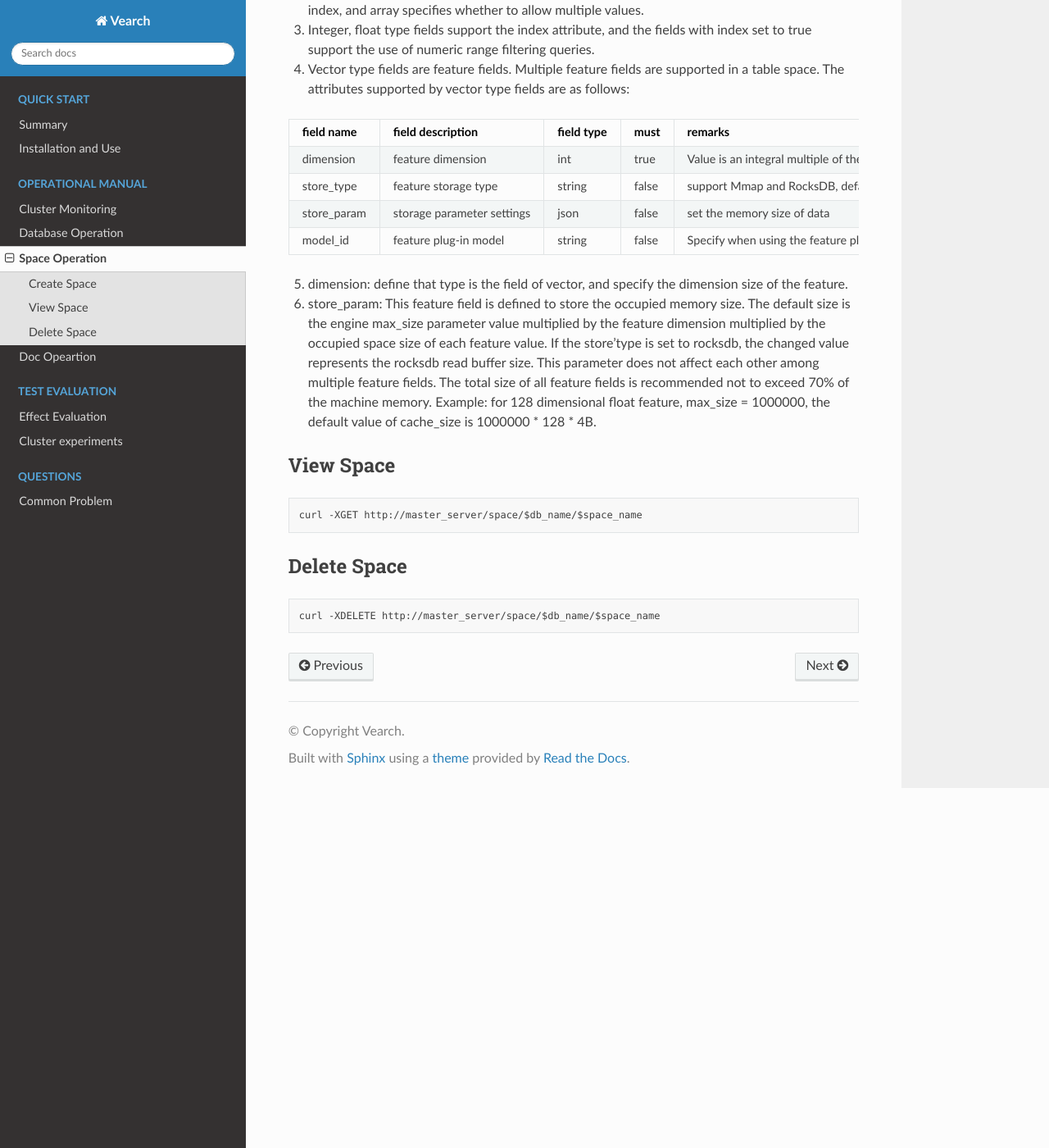
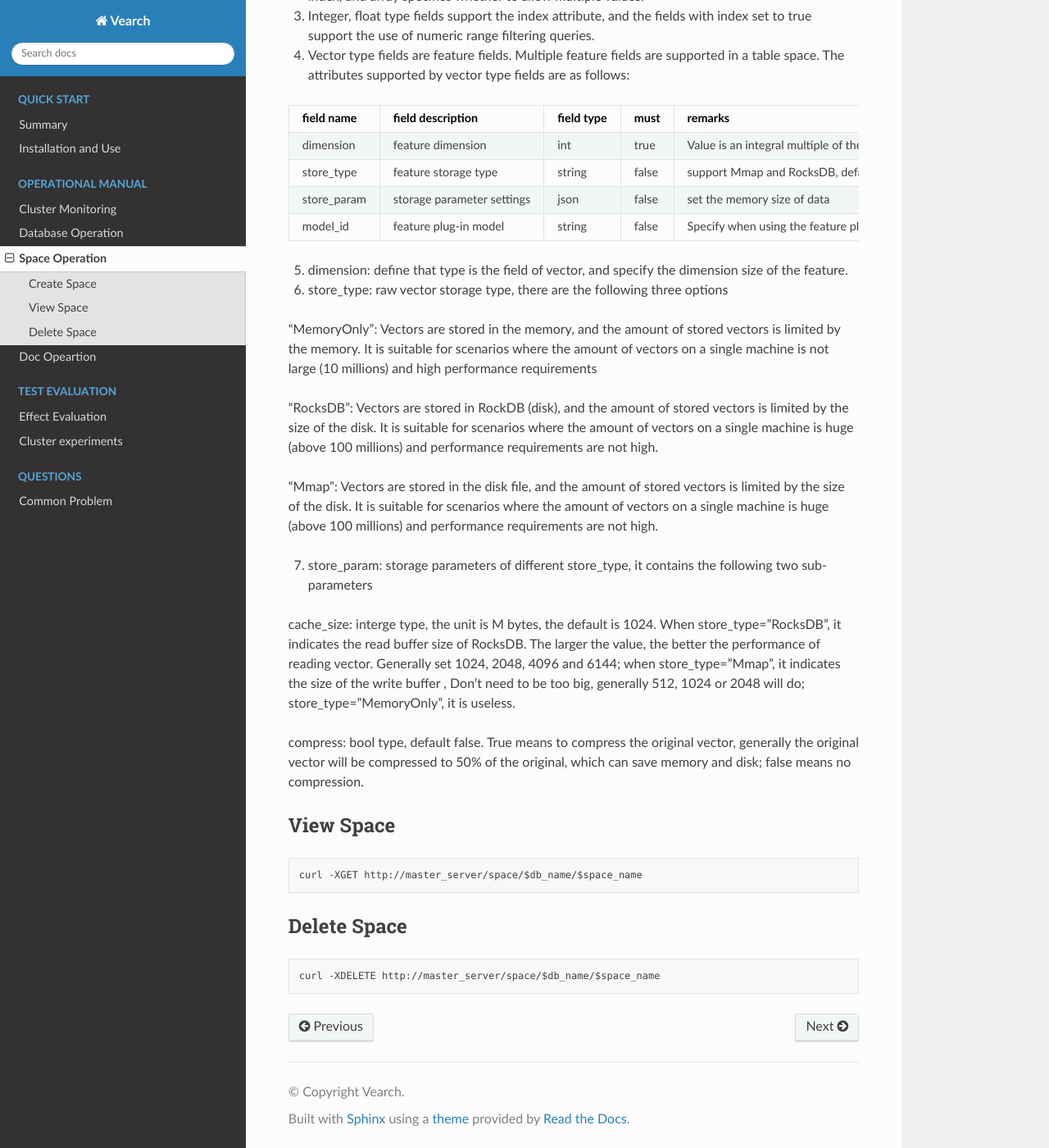
Before and after one commit to nizyun/vs_en, a Sphinx documentation site: the page built from docs/source/use_op/op_space.rst, in a window 1280 px wide and 1400 px high, scrolled down 2361 px. Shown: the whole window at 82% size. Built offline with Sphinx 7.4.7 and the Read the Docs theme 2.0.0, drawn with Linux system fonts in a browser that asks for light colours; pages that are not in the unit, such as notebooks, are missing from menus; some of the changed text lies outside the part shown.

Commit message:
Update op_space.rst

```diff
--- a/docs/source/use_op/op_space.rst
+++ b/docs/source/use_op/op_space.rst
@@ -50,9 +50,8 @@ Create Space
           "field7": {
               "type": "vector",
               "dimension": 256,
-              "store_type": "Mmap",
+              "store_type": "MemoryOnly",
               "store_param": {
-                  "cache_size": 2000
               }
           }
       }
@@ -139,7 +138,19 @@ properties config:
 
 5. dimension: define that type is the field of vector, and specify the dimension size of the feature.
 
-6. store_param: This feature field is defined to store the occupied memory size. The default size is the engine max_size parameter value multiplied by the feature dimension multiplied by the occupied space size of each feature value. If the store'type is set to rocksdb, the changed value represents the rocksdb read buffer size. This parameter does not affect each other among multiple feature fields. The total size of all feature fields is recommended not to exceed 70% of the machine memory. Example: for 128 dimensional float feature, max_size = 1000000, the default value of cache_size is 1000000 * 128 * 4B.
+6. store_type: raw vector storage type, there are the following three options
+
+"MemoryOnly": Vectors are stored in the memory, and the amount of stored vectors is limited by the memory. It is suitable for scenarios where the amount of vectors on a single machine is not large (10 millions) and high performance requirements
+
+"RocksDB": Vectors are stored in RockDB (disk), and the amount of stored vectors is limited by the size of the disk. It is suitable for scenarios where the amount of vectors on a single machine is huge (above 100 millions) and performance requirements are not high.
+
+"Mmap": Vectors are stored in the disk file, and the amount of stored vectors is limited by the size of the disk. It is suitable for scenarios where the amount of vectors on a single machine is huge (above 100 millions) and performance requirements are not high.
+
+7. store_param: storage parameters of different store_type, it contains the following two sub-parameters
+
+cache_size: interge type, the unit is M bytes, the default is 1024. When store_type="RocksDB", it indicates the read buffer size of RocksDB. The larger the value, the better the performance of reading vector. Generally set 1024, 2048, 4096 and 6144; when store_type="Mmap", it indicates the size of the write buffer , Don’t need to be too big, generally 512, 1024 or 2048 will do; store_type="MemoryOnly", it is useless.
+
+compress: bool type, default false. True means to compress the original vector, generally the original vector will be compressed to 50% of the original, which can save memory and disk; false means no compression.
 
 
 View Space
```
